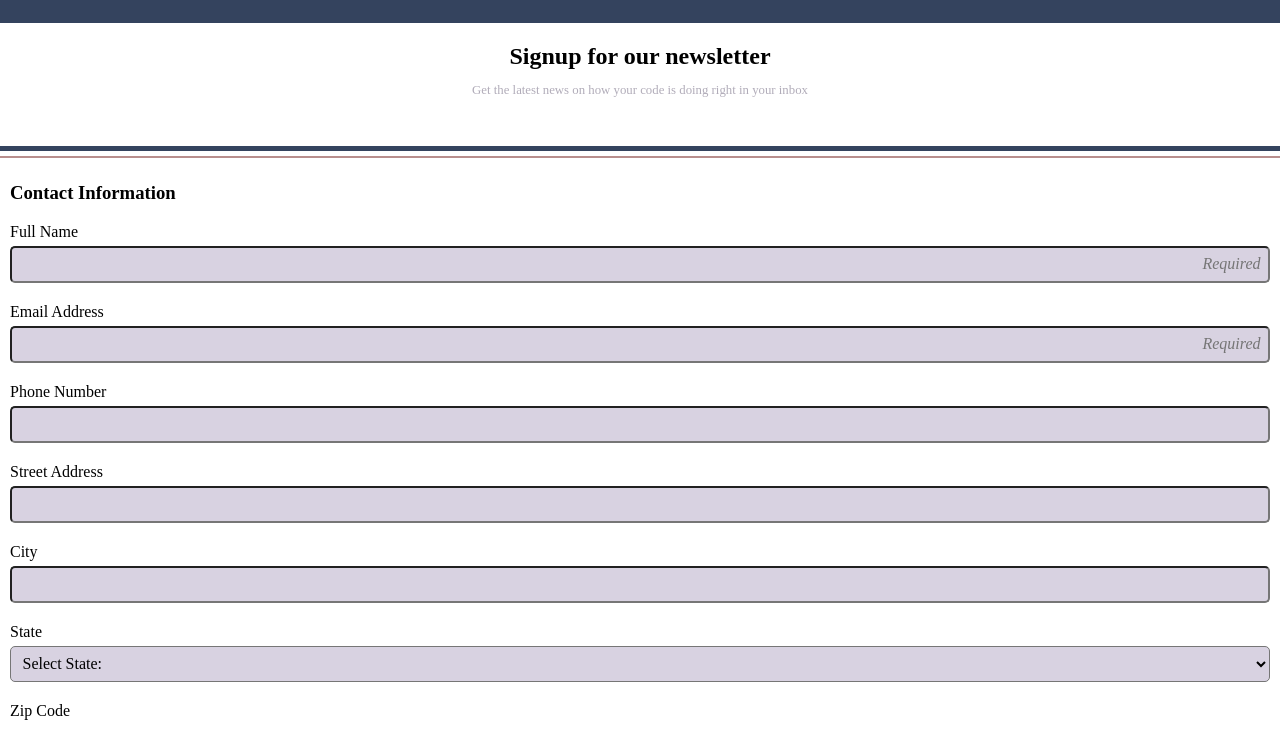
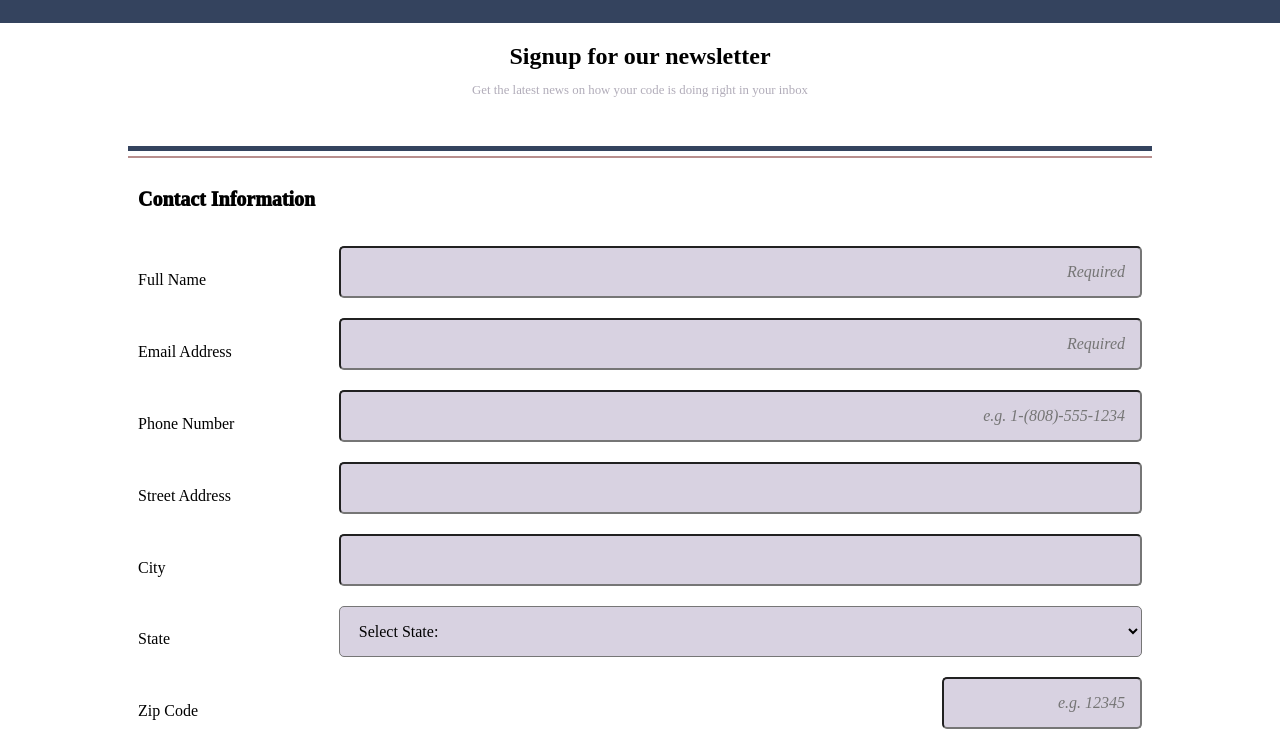
Before and after one commit to alpwilliams/TD-FE-Project-3, a plain HTML site: page index.html in a window 1280 px wide. Shown: the part 56-796 px from the top of the page. Drawn offline with Linux system fonts and the light colour scheme.

Commit message:
media query work
implemented 768px min-width media query
implemented <form> to  encompass two fieldsets
lots of css modifications to get media queries looking the way they should, zip input field still not behaving as i would like above media query

```diff
--- a/css/style.css
+++ b/css/style.css
@@ -21,6 +21,11 @@ h2 {
 	margin-bottom: 0;
 }
 
+legend {
+	font-size: 1.25em;
+	font-weight: 1000;
+}
+
 .intro_blurb {
 	font-size: .8em;
 	color: #b1acb9;
@@ -36,14 +41,13 @@ input[type="text"],
 input[type="email"],
 input[type="tel"],
 input[type="state"],
-textarea,
-select {
+textarea {
+	display: flex;
 	background: #D8D2e1;
 	width: 100%;
 	border-radius: 5px;
-	padding: 7.5px;
+	padding: 15px;
 	margin-bottom: 20px;
-
 }
 
 input[type="checkbox"],
@@ -52,8 +56,17 @@ input[type="radio"] {
 	background: #D8D2e1;
 }
 
+select {
+	display: flex;
+	background: #D8D2e1;
+	width: 100%;
+	border-radius: 5px;
+	padding: 15px;
+	margin-bottom: 0px;
+}
+
 label {
-	display: block;
+	display: flex;
 	margin-bottom: 5px;
 }
 
@@ -61,12 +74,9 @@ textarea {
 	padding: 25px;
 }
 
-
 /* =================================
   Base Layout Styles
 ==================================== */
-
-/* ---- Navigation ---- */
 
 /* ---- Layout Containers ---- */
 
@@ -93,15 +103,25 @@ fieldset,
 	border-bottom: 5px solid #34435e;
 }
 
+form {
+	display: block;
+	flex: 1;
+	padding-top: 30px;
+	margin-top: 5px;
+	border-top: 2.5px solid #b88e8d;
+}
+
 fieldset {
 	display: block;
 	flex: 1;
 }
 
 fieldset.contact_field {
-	margin-top: 5px;
-	border-top: 2.5px solid #b88e8d;
 	border-bottom: 2.5px solid #34435e;
+}
+
+fieldset.newsletter_field {
+	margin-top: 30px;
 }
 
 .main-footer {
@@ -110,7 +130,6 @@ fieldset.contact_field {
 	color: #b1acb9;
 	font-style: italic;
 }
-
 
 /* ---- Page Elements ---- */
 
@@ -130,6 +149,10 @@ input:checked {
 	/*background: lightseagreen;*/
 }
 
+input[id="zip"] {
+	width: 200px;
+}
+
 label.formtext {
 	display: inline;
 	margin: 10px 10px;
@@ -142,7 +165,7 @@ button {
 	text-align: center;
 	width: 100%;
 	color: #34435e;
-	background-color: #6369d1;
+	background-color: #b88e8d;
 	box-shadow: 5px 5px 3 #34435e inset;
 }
 
@@ -151,12 +174,44 @@ button {
 ==================================== */
 
 @media (min-width: 768px) {
+	.intro,
+	form,
+	.main-footer {
+		margin-left: auto;
+		margin-right: auto;
+		max-width: 1024px;
+	}
 
+	fieldset.contact_field {
+		margin: auto;
+		display: flex;
+		flex-wrap: wrap;
+		flex-direction: row;
+		justify-content: space-between;
+	}
+
+	.contact_field legend {
+		margin-bottom: 30px;
+	}
+
+	.contact_field label {
+		display: flex;
+		width: 20%;
+	}
+
+	.contact_field input,
+	.contact_field select {
+		display: flex;
+		width: 80%;
+	}
+
+	select {
+		margin-bottom: 20px;
+	}
+
+	input[id="zip"] {
+		width: 200px;
+		flex-direction: row;
+	}
 
 }
-
-@media (min-width: 1024px) {
-
-
-
-}
--- a/index.html
+++ b/index.html
@@ -21,9 +21,13 @@
 			<p class="intro_blurb">Get the latest news on how your code is doing right in your inbox</p>
 		</div>
 
+		<form>
+
 			<fieldset class="contact_field">
 
-			<h3>Contact Information</h3>
+				<legend>Contact Information</legend>
+
+				<br>
 
 				<label for="name">Full Name</label>
 	          	<input type="text" id="name" name="user_name" placeholder="Required" required>
@@ -32,7 +36,7 @@
 	          	<input type="email" id="mail" name="user_email" placeholder="Required" required>
 
 	          	<label for="phone">Phone Number</label>
-          	<input type="tel" id="phone" name="user_phone">
+	          	<input type="tel" id="phone" name="user_phone" placeholder="e.g. 1-(808)-555-1234">
 
 	          	<label for="street">Street Address</label>
 	          	<input type="text" id="street" name="user_street">
@@ -115,12 +119,14 @@
 
 	          	<label for="zip">Zip Code</label>
 	          	<br>
-          	<input type="text" pattern="[0-9]{5}" id="zip" name="user_zip">
+	          	<input type="text" pattern="[0-9]{5}" id="zip" name="user_zip" placeholder="e.g. 12345">
 
 	        </fieldset>
 	        <fieldset class="newsletter_field">
 
-			<h3>Newsletter</h3>
+				<legend>Newsletter</legend>
+
+				<br>
 
 				<label>Select the newsletters you would like to receive</label>
 
@@ -161,14 +167,16 @@
 
 	          	<textarea id="other" name="newsletter_other"></textarea>
 
+	          	<button type="submit">Sign Up</button>
+
 			</fieldset>
 
-		<button type="submit">Sign Up</button>
+
+
+		</form>
 
 		<footer class="main-footer">
-			<!-- <div class="footer-inner"> -->
 			<span>Copyright The Code Review</span>
-			<!-- </div> -->
 		</footer>
 
 	</body>
```
Lines whose indentation alone changed are shown as unchanged.
